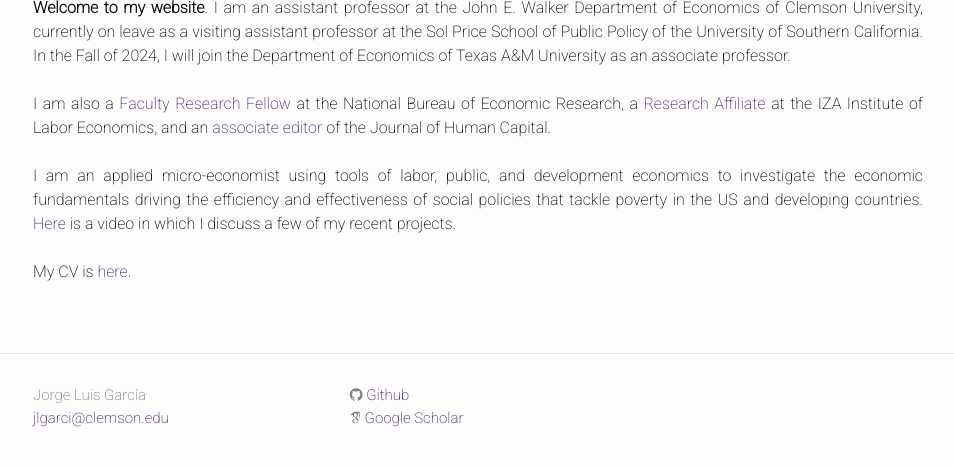
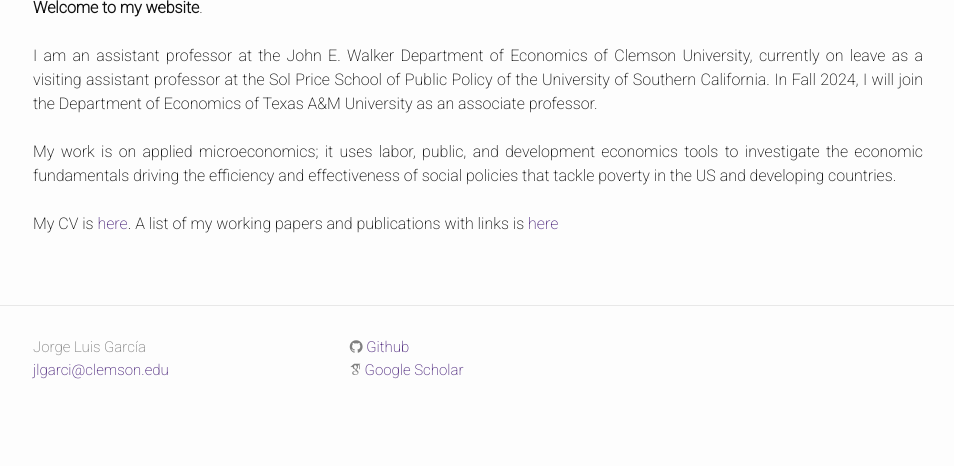
Before and after one commit to jorgelgarcia/jorgelgarcia.github.io, a Jekyll site: the page built from index.html, in a window 1280 px wide, cut to the strip 198-664 px from the top of the page. Shown: the whole strip, without its empty margins (162-1116 px from the left). Built offline with Jekyll 4.4.1, drawn with Linux system fonts in a browser that asks for light colours; nearby versions of some CDN libraries; some web fonts are replaced.

Commit message:
changes to add orc id

```diff
--- a/_config.yml
+++ b/_config.yml
@@ -5,6 +5,7 @@
 url: "http://yourdomain.com" # the base hostname & protocol for your site
 github_username:  jorgelgarcia
 google_scholar_id: SmFz3DIAAAAJ
+orc_id: 0000-0001-7724-6541
 
 # Build settings
 markdown: kramdown
--- a/index.html
+++ b/index.html
@@ -4,18 +4,18 @@
 ---
 
 <!--<h1>Welcome</h1>-->
-{% include image.html url="/images/garcia_p1.jpeg" caption="" width=250 align="right" %}
+{% include image.html url="/images/garcia_p1.jpeg" caption="" width=300 align="right" %}
 <p align="justify">
-<b>Welcome to my website</b>. I am an assistant professor at the John E. Walker Department of Economics of Clemson University, currently on leave as a visiting assistant professor at the Sol Price School of Public Policy of the University of Southern California. In the Fall of 2024, I will join the Department of Economics of Texas A&M University as an associate professor.
+<b>Welcome to my website</b>.
 <br>
 <br>
-I am also a <a href="https://www.nber.org/people/jorge_luis_garcia?page=1&perPage=50">Faculty Research Fellow</a> at the National Bureau of Economic Research, a <a href="https://www.iza.org/en/people/affiliates/23505/jorge-luis-garcia">Research Affiliate</a> at the IZA Institute of Labor Economics, and an <a href="https://www.journals.uchicago.edu/journals/jhc/board">associate editor</a> of the Journal of Human Capital.
+I am an assistant professor at the John E. Walker Department of Economics of Clemson University, currently on leave as a visiting assistant professor at the Sol Price School of Public Policy of the University of Southern California. In Fall 2024, I will join the Department of Economics of Texas A&M University as an associate professor.
 <br>
 <br>
-I am an applied micro-economist using tools of labor, public, and development economics to investigate the economic fundamentals driving the efficiency and effectiveness of social policies that tackle poverty in the US and developing countries. <a href="https://www.youtube.com/watch?v=lBljCPDLpIg&t=2s">Here</a> is a video in which I discuss a few of my recent projects.
+My work is on applied microeconomics; it uses labor, public, and development economics tools to investigate the economic fundamentals driving the efficiency and effectiveness of social policies that tackle poverty in the US and developing countries.
  <br>
  <br>
- My CV is <a href="https://jorgelgarcia.github.io/cv/">here</a>.
+ My CV is <a href="https://jorgelgarcia.github.io/cv/">here</a>. A list of my working papers and publications with links is <a href="https://jorgelgarcia.github.io/research/">here</a>
 <br>
 </p>
 <br>
```
Also changed, not shown: 1 other file.
